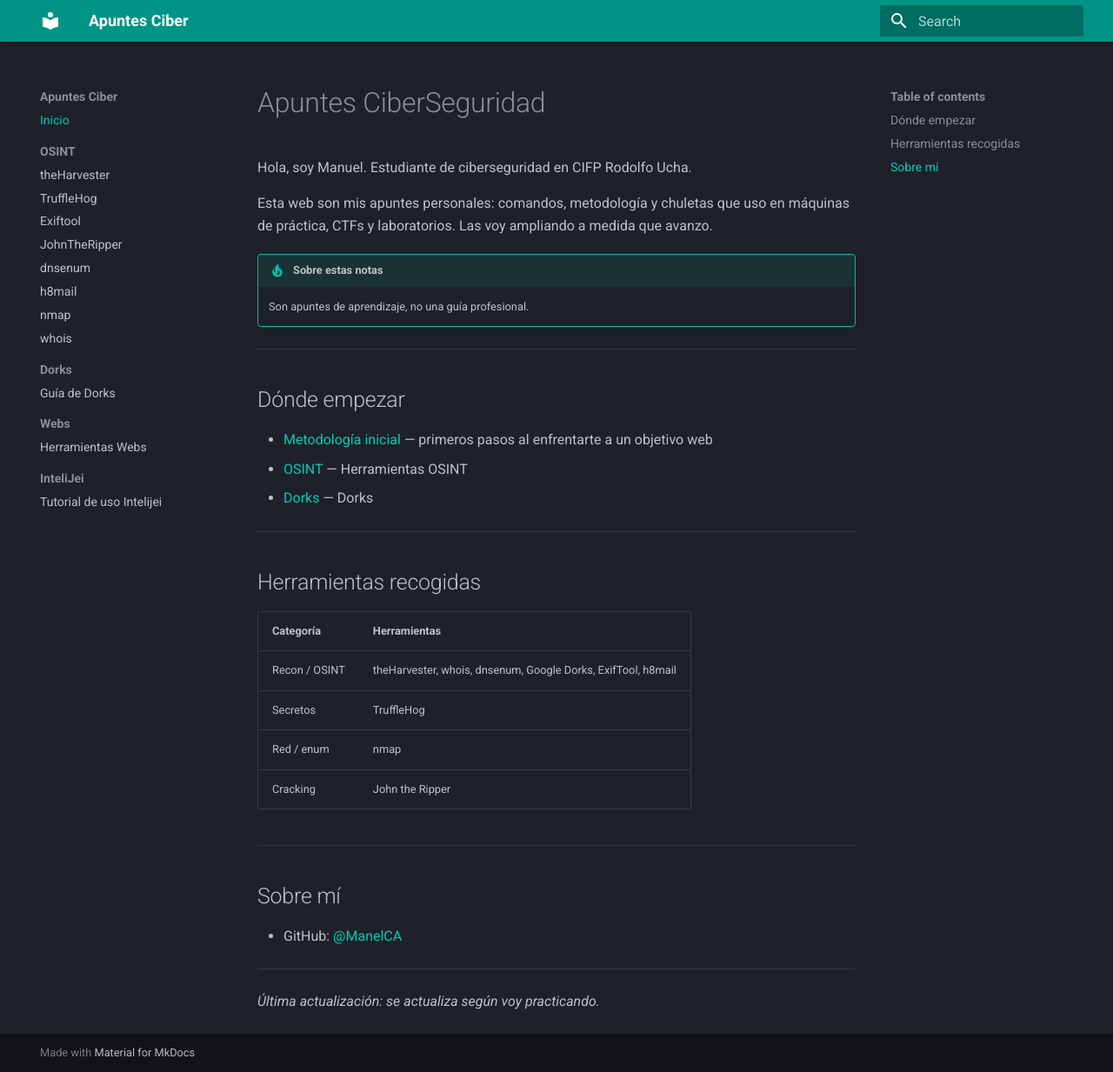
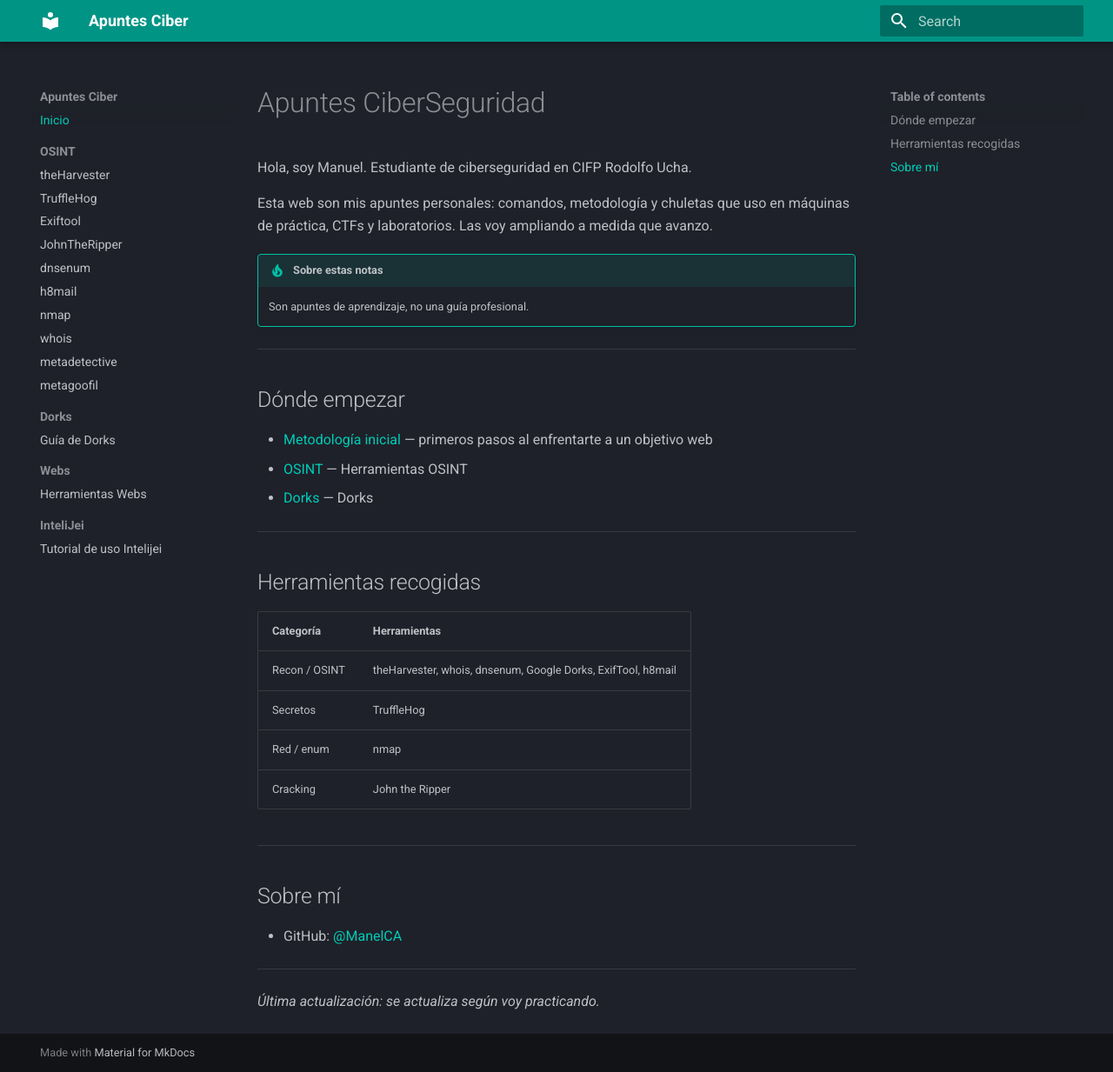
Before and after one commit to ManelCA/ManelCA.github.io, an MkDocs documentation site: the page built from docs/index.md, in a window 1280 px wide and 1233 px high. Shown: the whole window at 87% size. Built offline with MkDocs 1.6.1 and Material for MkDocs 9.7.7, drawn with Linux system fonts in a browser that asks for light colours.

Commit message:
Add metadetective and metagoofil to OSINT section

```diff
--- a/mkdocs.yml
+++ b/mkdocs.yml
@@ -29,6 +29,8 @@ nav:
       - h8mail: OSINT/h8mail.md
       - nmap: OSINT/nmap.md
       - whois: OSINT/whois.md
+      - metadetective: OSINT/metadetective.md
+      - metagoofil: OSINT/metagoofil.md
   - Dorks:
       - Guía de Dorks: Dorks/dorks.md
   - Webs:
```
